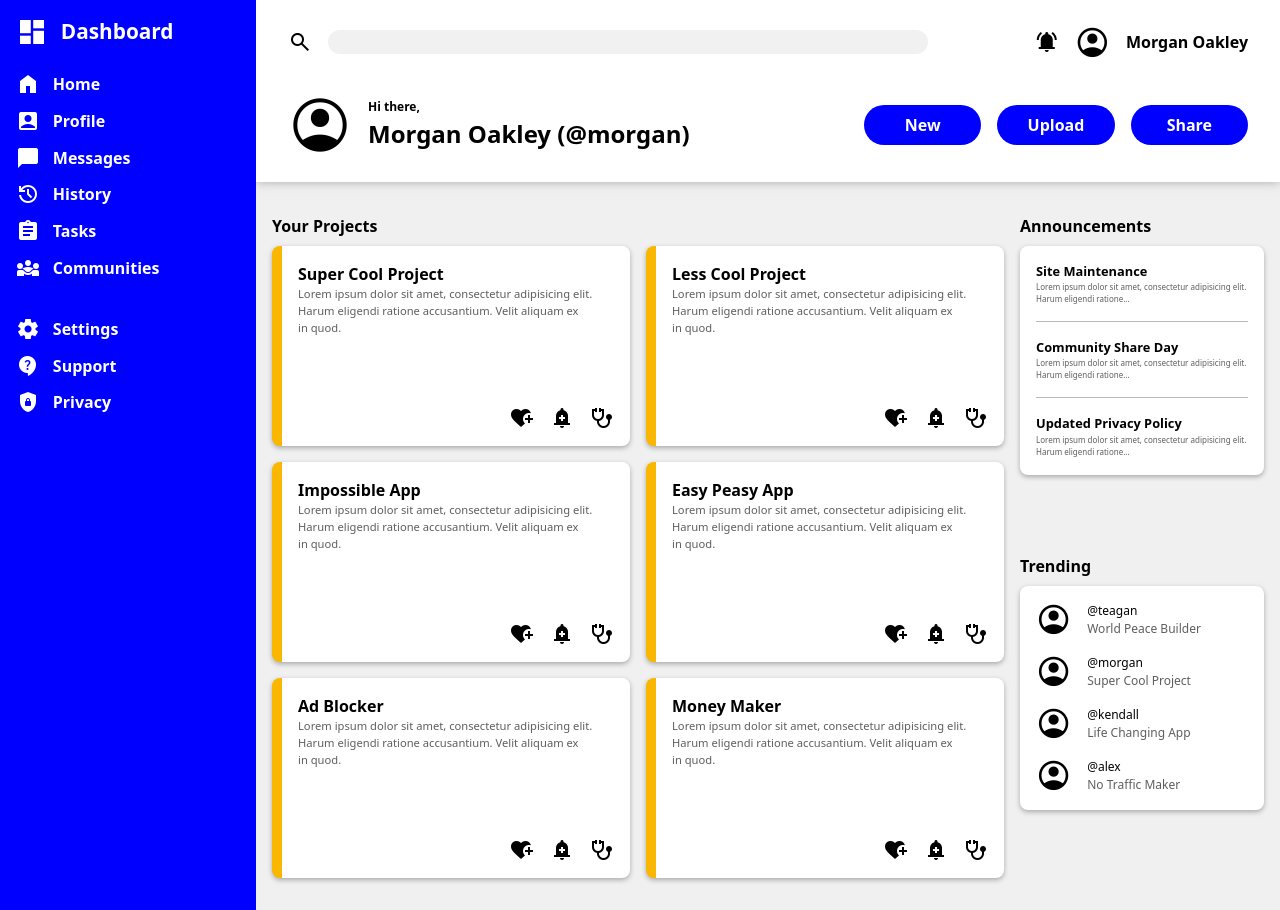
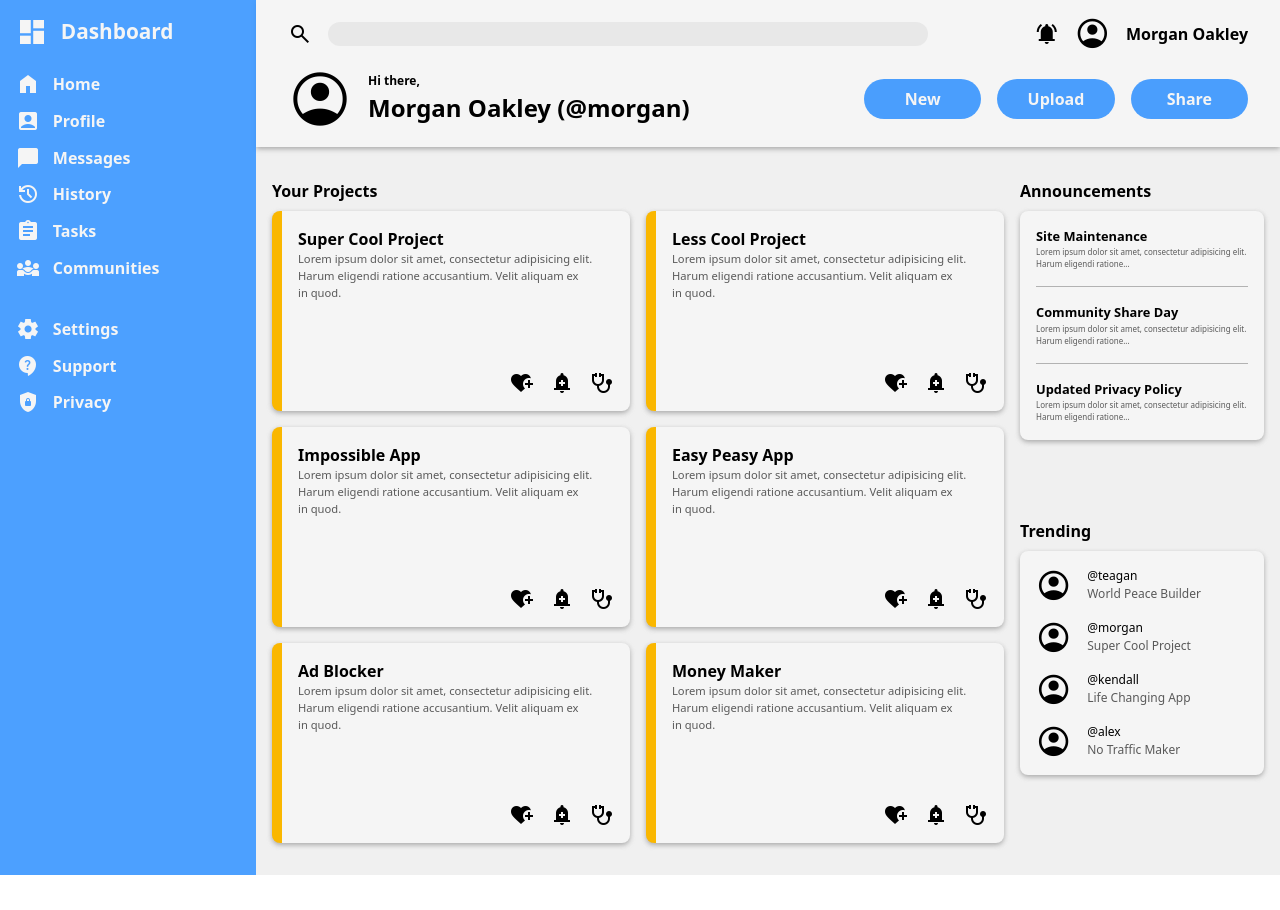
Before and after one commit to 46tcampbell/Admin-Dashboard, a plain HTML site: page index.html in a window 1280 px wide. After the commit the page ends 875 px from the top, so only its background shows below. Drawn offline with nearby package versions, Linux system fonts and the light colour scheme.

Commit message:
Create CSS properties
Made the properties so it was easier to update colors of the same kind
along with some other factors.

```diff
--- a/styles.css
+++ b/styles.css
@@ -62,6 +62,13 @@ h6 {
 
 /* End of CSS Reset */
 
+:root {
+  --main-blue-bg: #3091ffdc;
+  --main-white-bg: whitesmoke;
+  --main-box-shadow: 0px 2px 5px 0px rgba(133, 133, 133, 0.658);
+  --light-text-color: rgba(0, 0, 0, 0.637);
+}
+
 body {
   font-family: system-ui, Roboto, sans-serif;
 }
@@ -69,17 +76,16 @@ body {
 .container {
   display: grid;
   grid-template-columns: 1fr 3fr 1fr;
-  grid-template-rows: 1fr 2fr 2fr;
-  /* height: 100vh; */
+  grid-template-rows: 0.5fr 2fr 2fr;
 }
 
 .sidebar {
-  background-color: blue;
+  background-color: var(--main-blue-bg);
   grid-column: 1;
   grid-row: 1 / -1;
   display: grid;
   gap: 1.5rem;
-  color: white;
+  color: var(--main-white-bg);
   grid-template-rows: repeat(3, min-content);
   padding: 1rem;
   font-weight: bold;
@@ -115,13 +121,13 @@ span.logo-svg {
 }
 
 .header {
-  background-color: white;
+  background-color: var(--main-white-bg);
   grid-column: 2 / -1;
   display: grid;
   /* grid-template-rows: 1fr 2fr; */
   padding: 1rem 2rem;
   gap: 1rem;
-  box-shadow: 0px 0px 10px 0px rgba(133, 133, 133, 0.658);
+  box-shadow: var(--main-box-shadow);
 }
 
 .header-top {
@@ -194,8 +200,8 @@ span.logo-svg {
   padding: 0.5rem 1rem;
   flex: 1;
   border: none;
-  background-color: blue;
-  color: white;
+  background-color: var(--main-blue-bg);
+  color: var(--main-white-bg);
   font-weight: bold;
 }
 
@@ -225,12 +231,12 @@ div.card {
   height: 200px;
   /* border: 1px solid red; */
   padding: 1rem;
-  background-color: white;
+  background-color: var(--main-white-bg);
   border-radius: 0.5rem;
   display: flex;
   flex-direction: column;
   border-left: 10px solid #fab700;
-  box-shadow: 0px 2px 5px 0px rgba(133, 133, 133, 0.658);
+  box-shadow: var(--main-box-shadow);
 }
 
 div.card p.title {
@@ -239,7 +245,7 @@ div.card p.title {
 
 div.card p.body {
   font-size: 0.7rem;
-  color: rgba(0, 0, 0, 0.637);
+  color: var(--light-text-color);
 }
 
 div.card div.card-icons {
@@ -257,13 +263,13 @@ div.card div.card-icons {
 }
 
 .announcements-section {
-  background-color: white;
+  background-color: var(--main-white-bg);
   padding: 0 1rem;
   min-width: 200px;
   border-radius: 0.5rem;
   display: grid;
   grid-template-rows: repeat(3, 1fr);
-  box-shadow: 0px 2px 5px 0px rgba(133, 133, 133, 0.658);
+  box-shadow: var(--main-box-shadow);
 }
 
 .underline {
@@ -281,18 +287,18 @@ div.announcements-section-card p.title {
 
 div.announcements-section-card p.body {
   font-size: 0.5rem;
-  color: rgba(0, 0, 0, 0.637);
+  color: var(--light-text-color);
 }
 
 div.trending-section {
   display: grid;
   grid-template-rows: repeat(4, 1fr);
   gap: 1rem;
-  background-color: white;
+  background-color: var(--main-white-bg);
   padding: 1rem;
   min-width: 200px;
   border-radius: 0.5rem;
-  box-shadow: 0px 2px 5px 0px rgba(133, 133, 133, 0.658);
+  box-shadow: var(--main-box-shadow);
 }
 
 div.trending-section-user {
@@ -311,5 +317,5 @@ div.trending-section-user {
 
 .trending-section-user .light-text {
   font-size: 0.75rem;
-  color: rgba(0, 0, 0, 0.637);
+  color: var(--light-text-color);
 }
```
